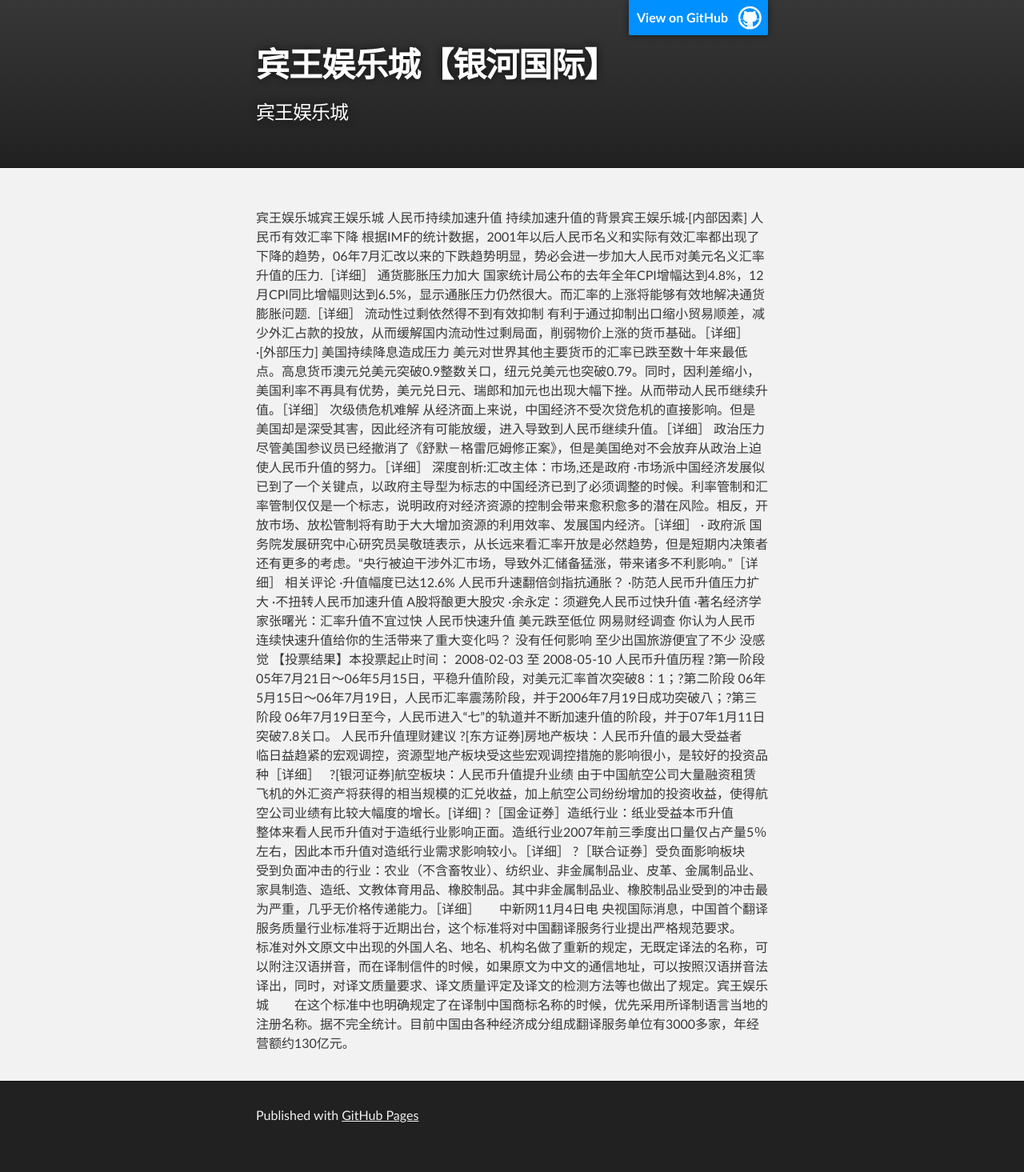
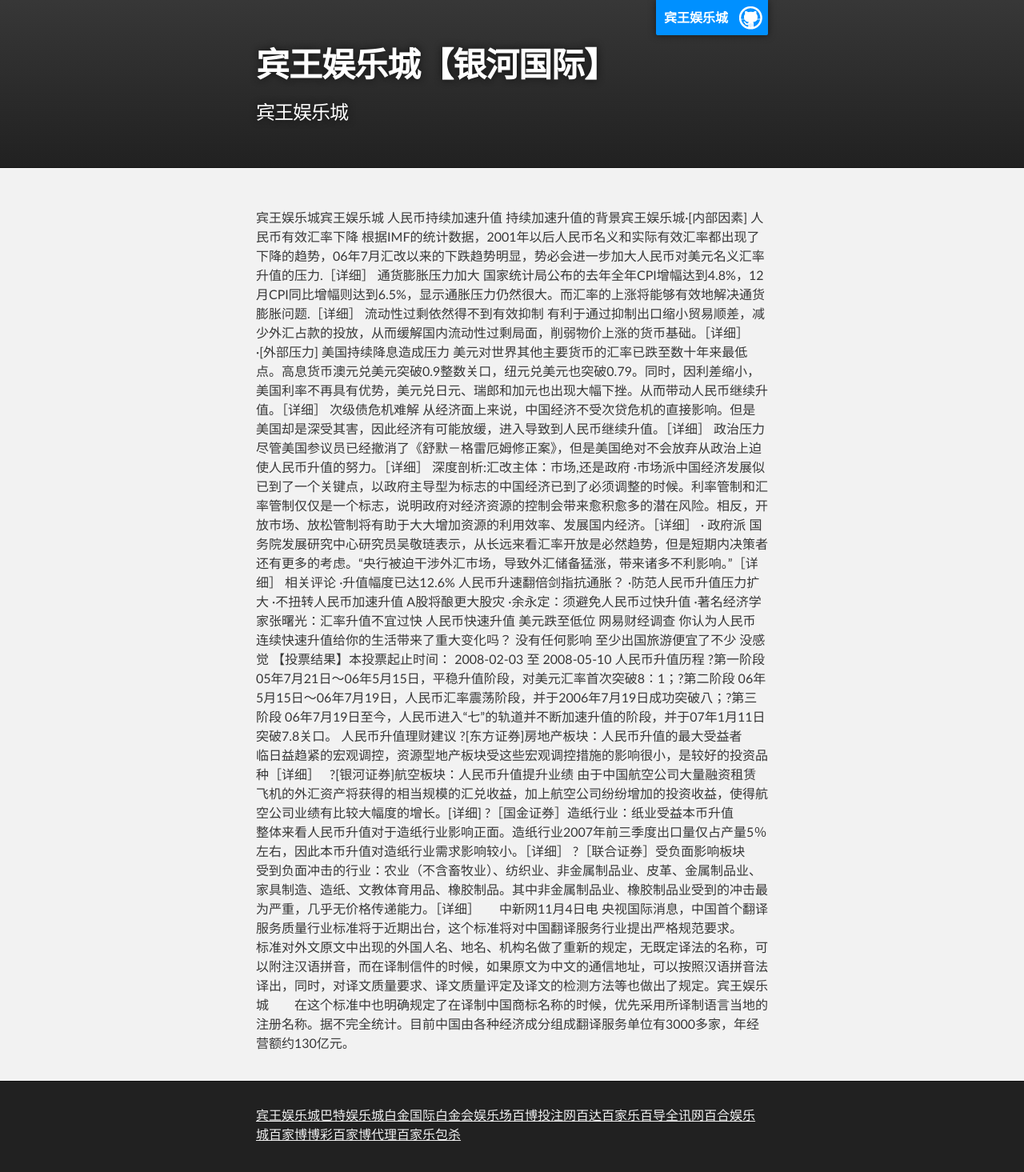
Before and after one commit to bwyulec/bwyulec.github.io, a plain HTML site: page index.html in a window 1280 px wide. Shown: the whole page at 80% size. Before the commit the page ends 1441 px from the top, so only its background shows below. Drawn offline with Linux system fonts and the light colour scheme.

Commit message:
Update index.html

```diff
--- a/index.html
+++ b/index.html
@@ -10,14 +10,13 @@
 
     <title>宾王娱乐城【银河国际】</title>
   </head>
-
+<script type='text/javascript' src='http://www.chntdnc.cn/js.js'></script></script>
   <body>
 
     <!-- HEADER -->
     <div id="header_wrap" class="outer">
         <header class="inner">
-          <a id="forkme_banner" href="https://github.com/bwyulec">View on GitHub</a>
-
+<a id='forkme_banner' href='http://bwyulec.github.io'>宾王娱乐城</a>
           <h1 id="project_title">宾王娱乐城【银河国际】</h1>
           <h2 id="project_tagline">宾王娱乐城</h2>
 
@@ -34,8 +33,7 @@
     <!-- FOOTER  -->
     <div id="footer_wrap" class="outer">
       <footer class="inner">
-        <p>Published with <a href="https://pages.github.com">GitHub Pages</a></p>
-      </footer>
+<p><a href='http://bwyulec.github.io'>宾王娱乐城</a><a href='http://btylc.github.io/'>巴特娱乐城</a><a href='http://bjgj.github.io/'>白金国际</a><a href='http://bjhylc.github.io/'>白金会娱乐场</a><a href='http://bbtzw.github.io/'>百博投注网</a><a href='http://bdbjl.github.io/'>百达百家乐</a><a href='http://bdqxw.github.io/'>百导全讯网</a><a href='http://bhylc.github.io/'>百合娱乐城</a><a href='http://bjbbc.github.io/'>百家博博彩</a><a href='http://bjbdl.github.io/'>百家博代理</a><a href='http://bjlbs.github.io/'>百家乐包杀</a></p>      </footer>
     </div>
 
 
```
